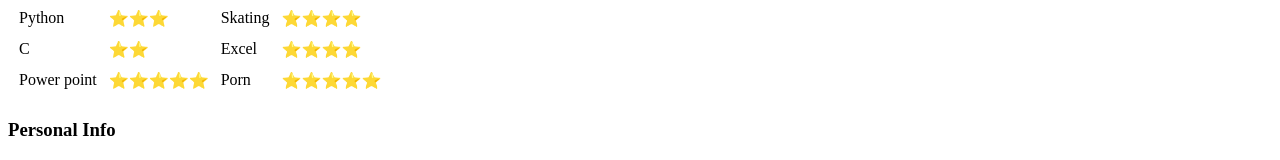
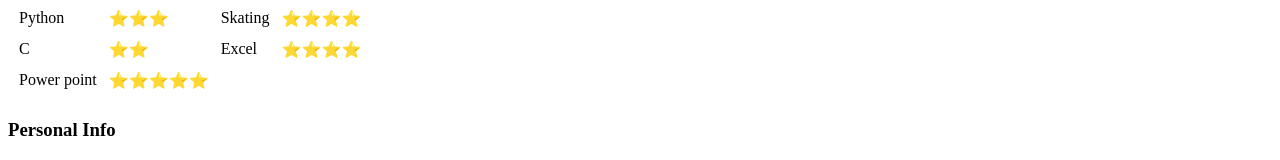
Before and after one commit to Rishi-Velamarthi/cv, a plain HTML site: page index.html in a window 1280 px wide. Shown: the part 878-1038 px from the top of the page. Drawn offline with Linux system fonts and the light colour scheme.

Commit message:
Update index.html

```diff
--- a/index.html
+++ b/index.html
@@ -82,8 +82,7 @@
       </tr>
       <td>Power point</td>
       <td>⭐⭐⭐⭐⭐</td>
-      <td>Porn</td>
-      <td>⭐⭐⭐⭐⭐</td>
+
     </tbody>
   </table>
   <h3>Personal Info</h3>
```
